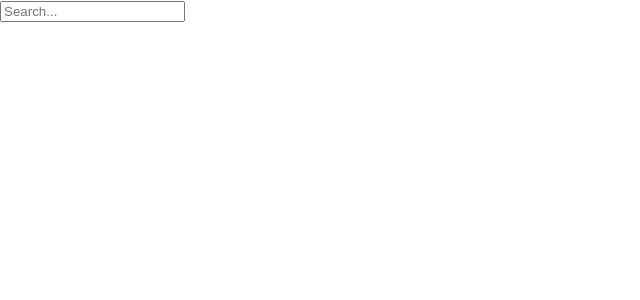
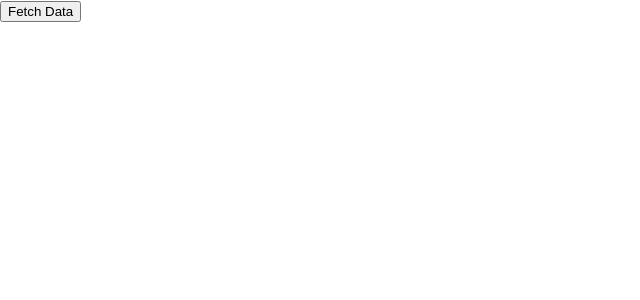
Before and after one commit to himanshuhimmy/new-testing, a React (Create React App) app in the folder try/: page / in a window 1280 px wide. Shown: the top 300 px of the page, without its empty margins (0-640 px from the left). Built offline with nearby package versions, Linux system fonts and the light colour scheme.

Commit message:
dummyApi

```diff
--- a/try/package.json
+++ b/try/package.json
@@ -7,6 +7,7 @@
     "@testing-library/jest-dom": "^6.9.1",
     "@testing-library/react": "^16.3.2",
     "@testing-library/user-event": "^13.5.0",
+    "axios": "^1.15.2",
     "react": "^19.2.5",
     "react-dom": "^19.2.5",
     "react-scripts": "5.0.1",
--- a/try/src/App.js
+++ b/try/src/App.js
@@ -1,6 +1,7 @@
 
 
 import Debounse from './Debounse';
+import DummyData from './DummyData';
 import SumsP from './SumsP';
 import TimerComp from './TimerComp';
 
@@ -12,7 +13,8 @@ function App() {
 
    {/* <SumsP/> */}
    {/* <TimerComp/> */}
-   <Debounse/>
+   {/* <Debounse/> */}
+<DummyData/>
       </header>
     </div>
   );
--- /dev/null
+++ b/try/src/DummyData.jsx
@@ -0,0 +1,35 @@
+import React, { useState } from 'react'
+import axios from "axios";
+const DummyData = () => {
+let [button,setButton]=useState(false)
+let [data,setData]=useState(null)
+let [error, setError] = useState(null)
+
+async function fetchApi(){
+setButton(true)
+
+try {
+    let newData= await axios.get("https://jsonplaceholder.typicode.com/users/1")
+    setData(newData.data)
+
+} catch (error) {
+    setError("Error fetching user!")
+}finally {
+  setButton(false)
+}
+
+}
+
+
+  return (
+    <div>
+        {(button && data === null)  &&<p>Loading.....</p>}
+<button disabled={button} onClick={fetchApi} >Fetch Data</button>
+
+{error && <p className="text-red-500">{error}</p>}
+
+{ data !== null &&  <>  {data?.name} {data?.email} </>}
+    </div>
+  )
+}
+export default DummyData
```
Also changed, not shown: 1 other file (tests, documents, lock files or other folders).
